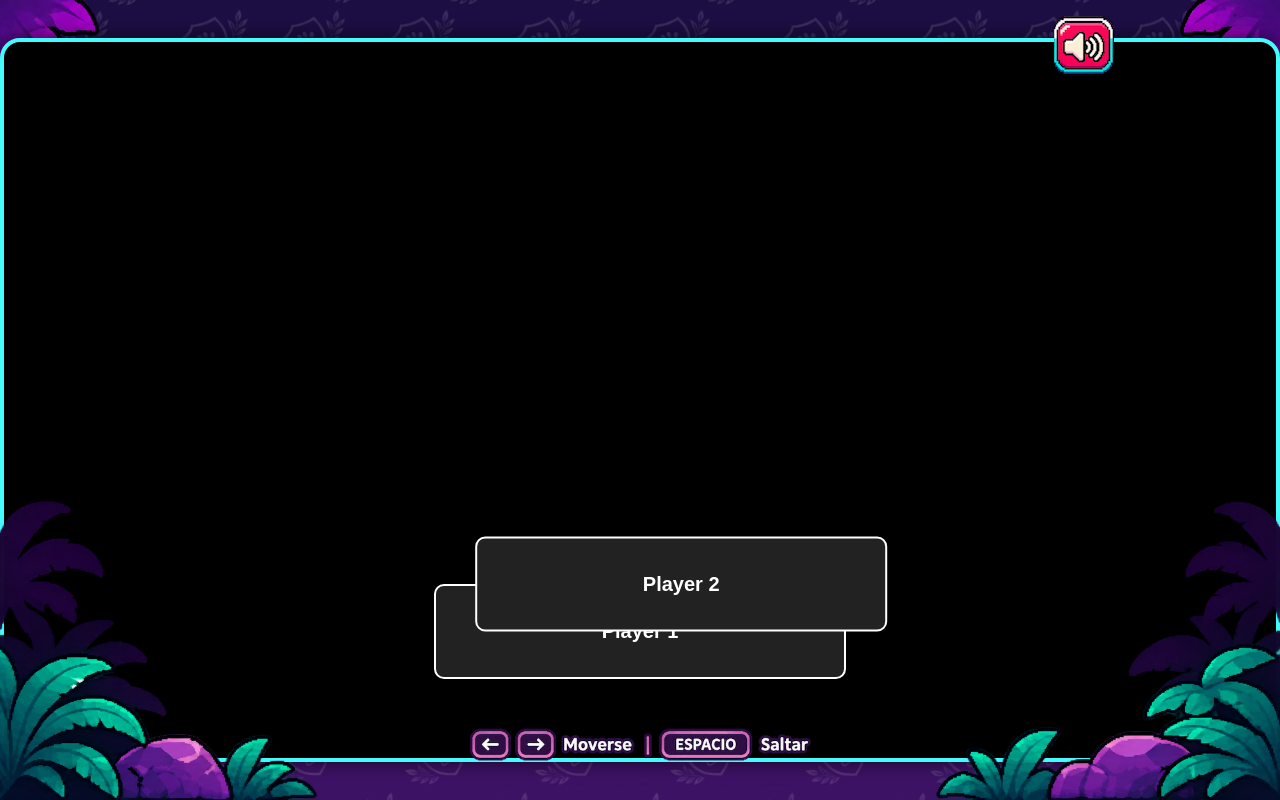
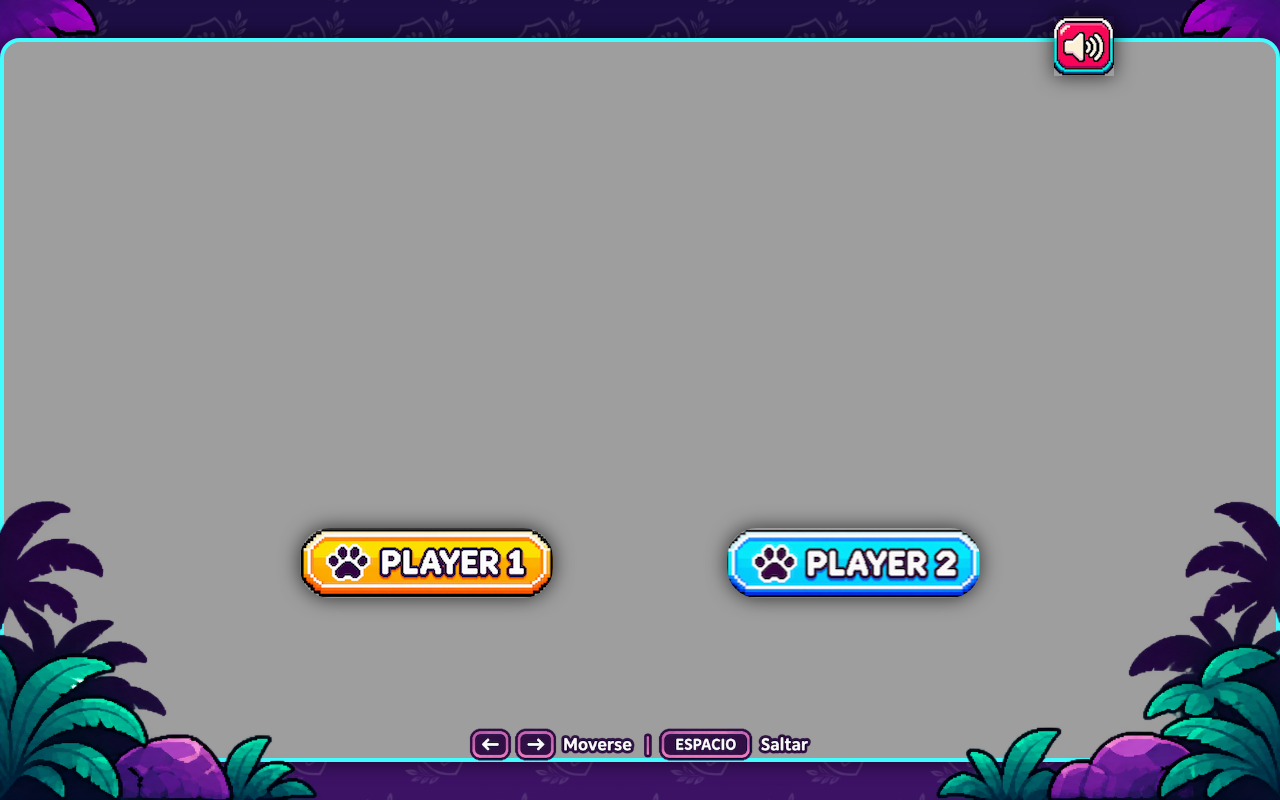
Before and after one commit to zmencay/lab-game, a plain HTML site: page index.html in a window 1280 px wide. Both pictures are taken after a click on the button "Empezar". Drawn offline with Linux system fonts and the light colour scheme.

Commit message:
chore: finalize v3.1.0 player selection release

```diff
--- a/css/style.css
+++ b/css/style.css
@@ -46,6 +46,12 @@ body {
   outline: 0;
   text-indent: -999999em;
   cursor: pointer;
+  border-radius: 30px;
+  box-shadow: 0 0 20px rgba(0, 0, 0, .7);
+}
+
+  .btn:hover {
+    filter: brightness(1.2);
   }
 
   .btn.hidden {
@@ -56,8 +62,6 @@ body {
     background: url(../assets/ui/window/initBtn.png) no-repeat center;
     width: 275px;
     height: 82px;
-  border-radius: 30px;
-  box-shadow: 0 0 20px rgba(0, 0, 0, .7);
   }
 
   .btn.reload {
@@ -78,6 +82,7 @@ body {
     right: 13vw;
     width: 60px;
     height: 60px;
+    border-radius: 0;
   }
 
   .btn.sound.active {
@@ -89,24 +94,17 @@ body {
   }
 
   .btn.player {
-  top: 73vh;
-  background: url(../assets/ui/window/PlayerBtn.png) no-repeat center;
-  width: 412px;
-  height: 95px;
-
-  background: #222;
-  border: 2px solid #fff;
-  border-radius: 10px;
-
-  color: #fff;
-  font-size: 20px;
-  font-weight: bold;
-  text-indent: 0;
-
+    width: 253px;
+    height: 70px;
   }
 
-.btn.player+.btn.player {
-  transform: translate(10%, -50%);
+    #player1Btn {
+      left: 300px;
+      background: url(../assets/player/ui/player1Btn.png) no-repeat center;
+    }
+    #player2Btn {
+      right: 300px;
+      background: url(../assets/player/ui/player2Btn.png) no-repeat center;
     }
 
 #canvas-container {
--- a/js/models/game.js
+++ b/js/models/game.js
@@ -14,6 +14,8 @@ class Game {
    * @param {HTMLElement} reloadBtn - Button used to restart the game.
    * @param {HTMLElement} soundBtn - Button used to toggle audio.
    * @param {HTMLElement} nextBtn - Button used to advance to the next level.
+   * @param {HTMLElement} player1Btn - Button used to select player 1.
+   * @param {HTMLElement} player2Btn - Button used to select player 2.
    */
   constructor(canvasId, initBtn, reloadBtn, soundBtn, nextBtn, player1Btn, player2Btn) {
     this.canvas = document.getElementById(canvasId)
@@ -38,9 +40,9 @@ class Game {
     this.player1Btn = player1Btn
     this.player2Btn = player2Btn
 
-    // -------------------------------------------------------------------------------
+    // -------------------------------
     // AUDIO MANAGER
-    // -------------------------------------------------------------------------------
+    // -------------------------------
     // Register sound effects and looping background music.
     this.audioManager = new AudioManager()
     this.audioManager.addSound('coin', './assets/audio/coin.mp3', AUDIO_VOL)
@@ -51,36 +53,42 @@ class Game {
     this.audioManager.addSound('victory', './assets/audio/victory.wav', AUDIO_VOL)
     this.audioManager.addSound('music', './assets/audio/music.mp3', 0.05, true)
     this.audioManager.addSound( 'jump', './assets/audio/jump.mp3', AUDIO_VOL)
+    // -------------------------------
 
+    // -------------------------------
+    // WELCOME WINDOW
+    // -------------------------------
+    this.initWindow = loadImage('./assets/ui/window/bgn-init.png')
+    // -------------------------------
+
+    // -------------------------------
+    // PLAYER SELECTION
+    // -------------------------------
     // Player will be initialized after character selection
     this.player = null
-    // -------------------------------------------------------------------------------
 
-    // -------------------------------------------------------------------------------
-    // WELCOME WINDOW
-    // -------------------------------------------------------------------------------
-    this.initWindow = loadImage('./assets/ui/window/bgn-init.png')
-    // -------------------------------------------------------------------------------
+    this.playerSelectionWindow = loadImage('./assets/player/ui/bgn-player-selection.png')
+    // -------------------------------
 
-    // -------------------------------------------------------------------------------
+    // -------------------------------
     // HUD
-    // -------------------------------------------------------------------------------
+    // -------------------------------
     // Load the HUD background and initialize player health.
     this.hud = loadImage(HUD_IMG)
     // Hearts persist between levels.
     this.hearts = MAX_HEARTS
     this.heart = loadImage(HEARTS_IMG)
-    // -------------------------------------------------------------------------------
+    // -------------------------------
 
-    // -------------------------------------------------------------------------------
+    // -------------------------------
     // GAME OVER
-    // -------------------------------------------------------------------------------
+    // -------------------------------
     this.gameOverWindow = loadImage(GAMEOVERWINDOW_IMG)
-    // -------------------------------------------------------------------------------
+    // -------------------------------
 
-    // -------------------------------------------------------------------------------
+    // -------------------------------
     // NEXT LEVEL
-    // -------------------------------------------------------------------------------
+    // -------------------------------
     // Preload transition screens for all non-final levels.
     this.nextLevelImages = []
     for (let level = 1; level < MAX_LEVEL; level++) {
@@ -90,13 +98,13 @@ class Game {
 
       this.nextLevelImages.push(image)
     }
-    // -------------------------------------------------------------------------------
+    // -------------------------------
 
-    // -------------------------------------------------------------------------------
+    // -------------------------------
     // THE END
-    // -------------------------------------------------------------------------------
+    // -------------------------------
     this.theEndImg = loadImage(THE_END_IMG)
-    // -------------------------------------------------------------------------------
+    // -------------------------------
 
     this.setupListeners()
 
@@ -390,7 +398,7 @@ class Game {
   // -----------------------
 
   // -----------------------
-  // WELCOME SCREEN
+  // SCREENS
   // -----------------------
 
   /**
@@ -401,13 +409,14 @@ class Game {
       this.ctx.drawImage(this.initWindow, 0, 0, CANVAS_W, CANVAS_H)
     }
   }
+
   /**
-   * Draws a temporary character selection screen.
-   * The final artwork will replace this placeholder.
+   * Renders the character selection screen once its image is loaded.
    */
   drawPlayerSelection() {
-    this.ctx.fillStyle = '#000'
-    this.ctx.fillRect(0, 0, this.canvas.width, this.canvas.height)
+    if (this.playerSelectionWindow.isReady) {
+      this.ctx.drawImage(this.playerSelectionWindow, 0, 0, CANVAS_W, CANVAS_H)
+    }
   }
   // -----------------------
 
@@ -614,6 +623,10 @@ class Game {
   }
   // -----------------------
 
+
+  // -----------------------
+  // PLAYER SELECTION
+  // -----------------------
   /**
    * Stores the selected character and starts the game.
    *
@@ -632,5 +645,6 @@ class Game {
     this.player1Btn.classList.add('hidden')
     this.player2Btn.classList.add('hidden')
   }
+  // -----------------------
 
 }
```
Also changed, not shown: assets/player/sprite-player2-left.png (added), assets/player/sprite-player2-right.png (added), assets/player/ui/player1Btn.png (added), assets/player/ui/player2Btn.png (added), 3 other files. Lines whose indentation alone changed are shown as unchanged.
